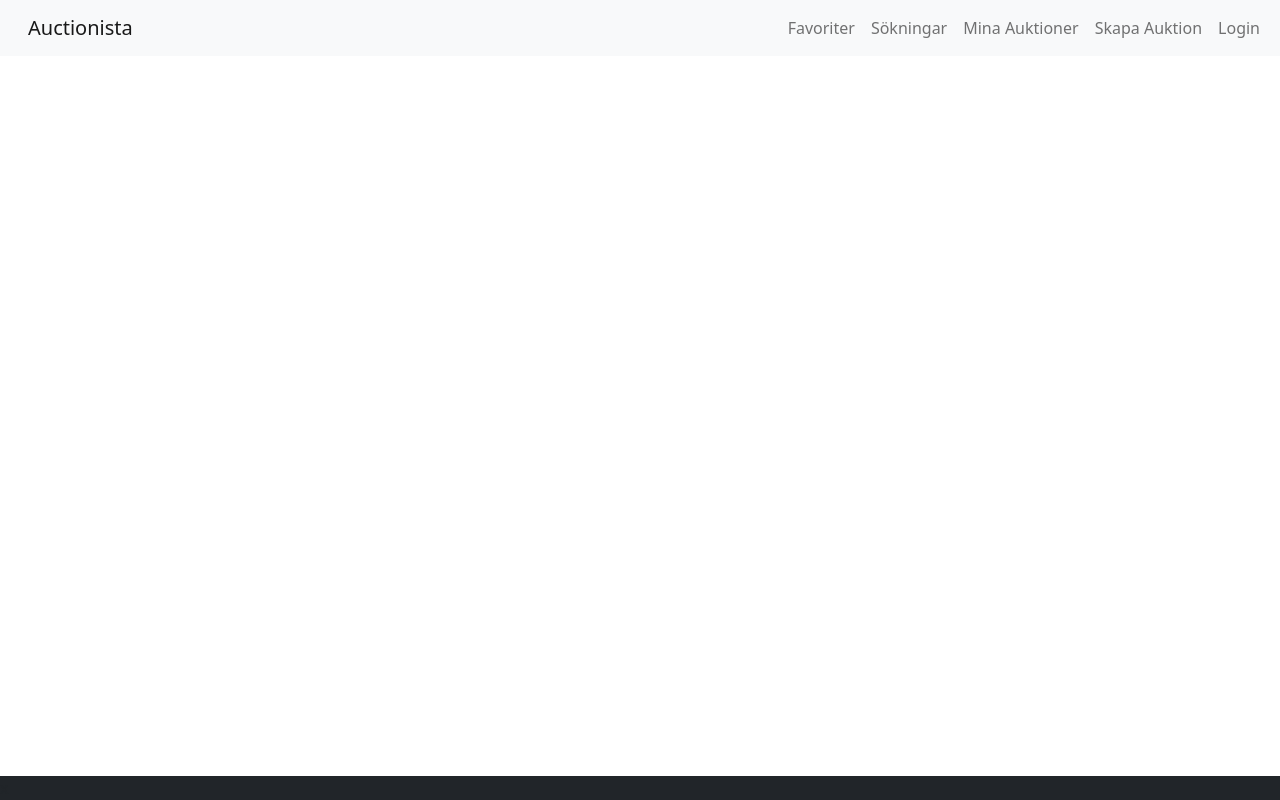
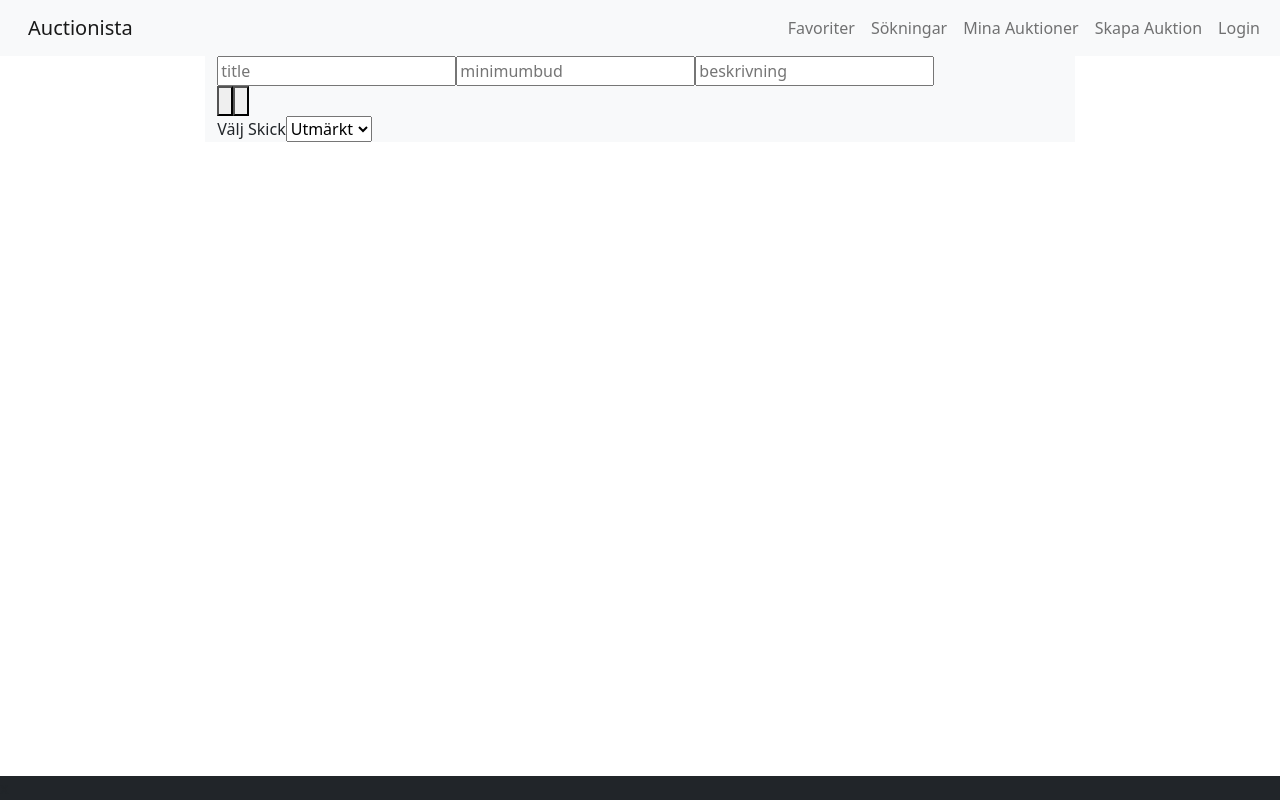
Before and after one commit to Albinhsn/Auction, a React (Create React App) app in the folder frontend/: page /create/auction in a window 1280 px wide. Built offline with nearby package versions, Linux system fonts and the light colour scheme.

Commit message:
Skapa-auktion start

```diff
--- a/frontend/package.json
+++ b/frontend/package.json
@@ -10,6 +10,7 @@
     "react": "^17.0.2",
     "react-bootstrap": "^2.2.1",
     "react-dom": "^17.0.2",
+    "react-image-gallery": "^1.2.7",
     "react-router": "^6.2.2",
     "react-router-dom": "^6.2.2",
     "react-scripts": "5.0.0",
--- a/frontend/src/App.js
+++ b/frontend/src/App.js
@@ -3,7 +3,7 @@ import { BrowserRouter, Routes, Route } from 'react-router-dom'
 import "bootstrap/dist/css/bootstrap.min.css";
 import 'bootstrap';
 import "./App.css"
-import {useState, useEffect } from 'react'
+import {useState} from 'react'
 
 
 //Pages and Components import
@@ -15,6 +15,8 @@ import Profile from './Pages/Profile';
 import Auction from './Pages/Auction';
 import Footer from './Components/Footer';
 import Signup from './Pages/Signup';
+import CreateAuction from './Pages/CreateAuction';
+
 
 function App() {
 
@@ -31,6 +33,7 @@ function App() {
           <Route path="/search" element={<Search/>}/>
           <Route path="/auction" element={<Auction/>}/>
           <Route path="/signup" element={<Signup/>}/>
+          <Route path="/create/auction" element={<CreateAuction/>}/>
         </Routes>
         <Footer/>
       </div>
--- a/frontend/src/Components/Navbar.js
+++ b/frontend/src/Components/Navbar.js
@@ -13,7 +13,7 @@ export default function Navbar({authId}) {
               <li><Link to={"/profile/favorites"} className="nav-link">Favoriter</Link></li>
               <li><Link to={"/profile/searches"} className="nav-link">Sökningar</Link></li>
               <li><Link to={"/profile/auction"} className="nav-link">Mina Auktioner</Link></li>
-              <li><Link to={"/profile/favorites"} className="nav-link">Skapa Auktion</Link></li>
+              <li><Link to={"/create/auction"} className="nav-link">Skapa Auktion</Link></li>
               <li className="nav-item"><Link to={"/profile"} className="nav-link">Profil</Link></li>
             </ul>
           </div>
@@ -29,7 +29,7 @@ export default function Navbar({authId}) {
               <li><Link to={"/profile/favorites"} className="nav-link">Favoriter</Link></li>
               <li><Link to={"/profile/searches"} className="nav-link">Sökningar</Link></li>
               <li><Link to={"/profile/auction"} className="nav-link">Mina Auktioner</Link></li>
-              <li><Link to={"/profile/favorites"} className="nav-link">Skapa Auktion</Link></li>
+              <li><Link to={"/create/auction"} className="nav-link">Skapa Auktion</Link></li>
               <li className="nav-item"><Link to={"/Login"} className="nav-link">Login</Link></li>
             </ul>
           </div>
--- /dev/null
+++ b/frontend/src/Pages/CreateAuction.js
@@ -0,0 +1,26 @@
+import React from 'react'
+import ImageGallery from 'react-image-gallery'
+
+export default function CreateAuction() {
+
+    return (
+    <div className='row justify-content-center'>
+        <div className='col-8 bg-light'>
+            <form>
+                <input type="text" placeholder="title"/>
+                <input type="number" placeholder="minimumbud" />
+                <input type="text" placeholder="beskrivning" />
+                <ImageGallery items={[]} originalHeight="15vh" originalWidth="15vh"/>
+                <label for="condition">Välj Skick</label>
+                <select name="condition" id="condition">
+                    <option value="excellent">Utmärkt</option>
+                    <option value="good">Bra</option>
+                    <option value="decent">Hyggligt</option>
+                    <option value="bad">Dåligt</option>
+                </select>
+            </form>
+        </div>
+
+    </div>
+  )
+}
```
Also changed, not shown: 1 other file (tests, documents, lock files or other folders).
